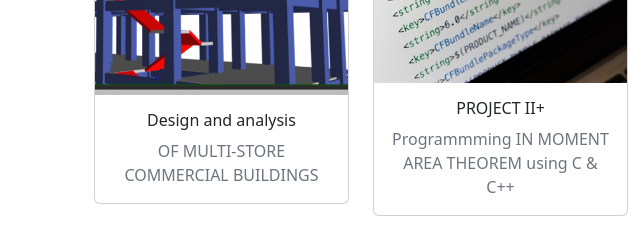
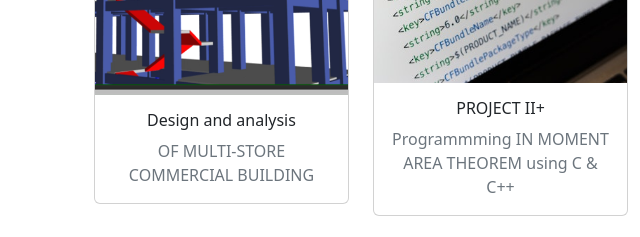
Before and after one commit to rabindrapoudel/webrab, a plain HTML site: page docs/index.html.html in a window 1280 px wide. Shown: the part 2140-2377 px from the top of the page, 0-640 px from the left. Drawn offline with nearby package versions, Linux system fonts and the light colour scheme; files that its build step writes are made by us from their sources; files whose address does not match are found by name.

Commit message:
Update index.html.html

```diff
--- a/docs/index.html.html
+++ b/docs/index.html.html
@@ -94,7 +94,7 @@ ls
               <img src="images/design.png" class="img-fluid" alt="portfolio-img">
               <div class="card-body text-center">
                 <h6 class="card-title">Design and analysis</h6>
-                <p class="card-text text-secondary">OF MULTI-STORE COMMERCIAL BUILDINGS</p>
+                <p class="card-text text-secondary">OF MULTI-STORE COMMERCIAL BUILDING</p>
               </div>
             </div>
           </div>
```
